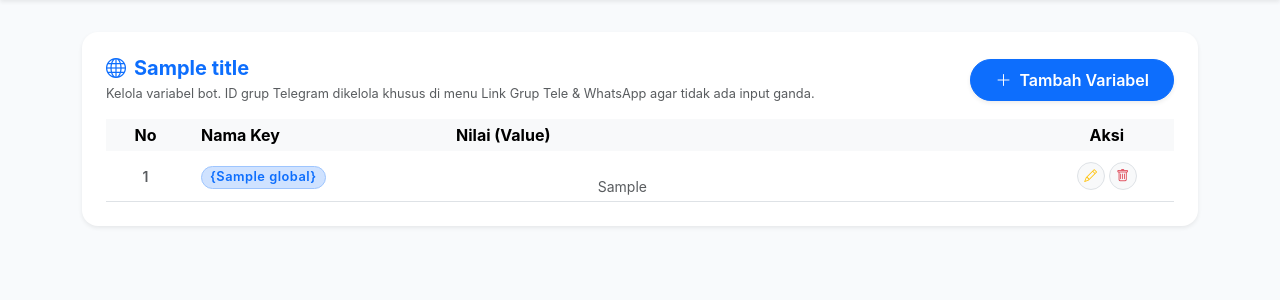
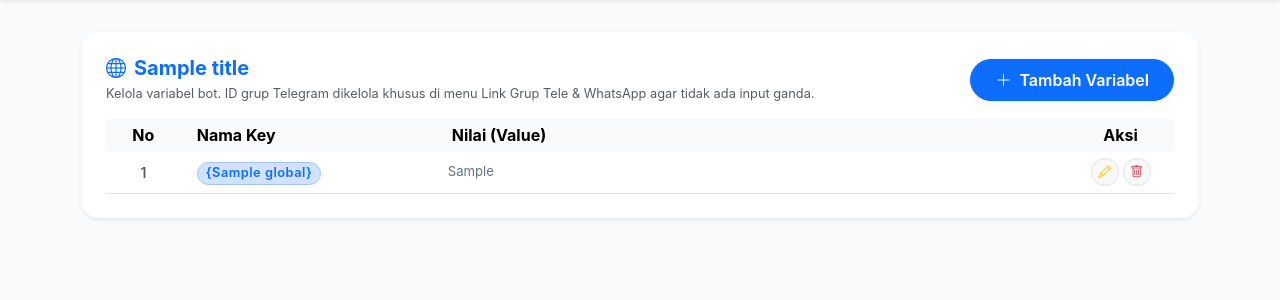
Before and after one commit to itconsult85-cpu/bot_hfm, a CodeIgniter 4 app: the page made by app/Views/bot_global/index.php in a window 1280 px wide. Shown: the part 79-379 px from the top of the page. Run offline with PHP 8.4 and a stand-in for CodeIgniter, Linux system fonts and the light colour scheme; the template is opened without the code that fills it: most values are stand-ins (such as "Sample title", 1, 10 or a date in 2020); data that the repository does not hold is empty; some libraries are stand-ins or nearby versions.

Commit message:
modified:   app/Views/activity_reminder_phases/index.php 	modified:   app/Views/bot_faq/index.php 	modified:   app/Views/bot_global/index.php 	modified:   bot.js 	new file:   sql/add_wd_keyword_to_bot_faq.sql

```diff
--- a/app/Views/bot_global/index.php
+++ b/app/Views/bot_global/index.php
@@ -1,5 +1,68 @@
 <?= $this->extend('layout/template') ?>
 <?= $this->section('content') ?>
+
+<style>
+    .bot-global-table {
+        table-layout: fixed;
+        min-width: 720px;
+    }
+
+    .bot-global-table th,
+    .bot-global-table td {
+        vertical-align: middle;
+    }
+
+    .bot-global-table .bot-global-value-cell {
+        text-align: left !important;
+        padding: .45rem .75rem .45rem 0 !important;
+    }
+
+    .bot-global-table .bot-global-value {
+        display: block;
+        width: 100%;
+        margin: 0 !important;
+        padding: .15rem 0;
+        color: #64748b;
+        font-size: .82rem;
+        line-height: 1.5;
+        text-align: left !important;
+        text-indent: 0 !important;
+        margin-left: 0 !important;
+        margin-right: auto !important;
+        display: flex !important;
+        flex-direction: column;
+        align-items: flex-start !important;
+        justify-content: flex-start !important;
+        white-space: pre-wrap;
+        overflow-wrap: anywhere;
+        word-break: break-word;
+        max-height: 96px;
+        overflow-y: auto;
+        overflow-x: hidden;
+    }
+
+    .bot-global-table .bot-global-value::-webkit-scrollbar {
+        width: 6px;
+    }
+
+    .bot-global-table .bot-global-value::-webkit-scrollbar-thumb {
+        background: #cbd5e1;
+        border-radius: 999px;
+    }
+
+    .bot-global-table .bot-global-value.is-sensitive,
+    .bot-global-table .bot-global-value.is-url {
+        font-family: var(--bs-font-monospace, SFMono-Regular, Consolas, monospace);
+        font-size: .78rem;
+    }
+
+    @media (max-width: 767.98px) {
+        .bot-global-table {
+            min-width: 0;
+            table-layout: auto;
+        }
+    }
+</style>
 
 <div class="card border-0 shadow-sm rounded-4 p-3 p-md-4 mt-2 mb-4">
 
@@ -25,7 +88,13 @@
     <?php endif; ?>
 
     <div class="table-responsive border-0 overflow-hidden">
-        <table class="table table-hover align-middle table-sm mb-0">
+        <table class="table table-hover align-middle table-sm mb-0 bot-global-table">
+            <colgroup>
+                <col style="width: 7%;">
+                <col style="width: 25%;">
+                <col style="width: 58%;">
+                <col style="width: 10%;">
+            </colgroup>
             <thead class="table-light">
                 <tr>
                     <th class="text-center border-bottom-0 px-1 px-md-3" style="width: 45px;">No</th>
@@ -62,9 +131,14 @@
                                 </span>
                             </td>
 
-                            <td class="d-none d-md-table-cell">
-                                <div class="text-muted small pe-3" style="white-space: pre-wrap; max-height: 80px; overflow-y: auto;">
-                                    <?= esc($g['key_value']) ?>
+                            <?php
+                            $value = (string) ($g['key_value'] ?? '');
+                            $isSensitive = in_array(strtoupper((string) $g['key_name']), ['TELEGRAM_TOKEN', 'GEMINI_API_KEY', 'BOT_CONTROL_TOKEN'], true);
+                            $isUrl = filter_var($value, FILTER_VALIDATE_URL) !== false;
+                            ?>
+                            <td class="d-none d-md-table-cell bot-global-value-cell">
+                                <div class="bot-global-value<?= $isSensitive ? ' is-sensitive' : '' ?><?= $isUrl ? ' is-url' : '' ?>" style="text-align: left !important; align-items: flex-start !important; justify-content: flex-start !important;">
+                                    <span style="display: block; width: 100%; text-align: left !important; margin: 0; padding: 0; white-space: pre-wrap; overflow-wrap: anywhere; word-break: break-word;"><?= esc($g['key_value']) ?></span>
                                 </div>
                             </td>
 
```
Also changed, not shown: app/Views/activity_reminder_phases/index.php (+28 -3 lines), app/Views/bot_faq/index.php (+78 -6 lines), bot.js (+161 -53 lines), sql/add_wd_keyword_to_bot_faq.sql (added, +8 -0 lines).
